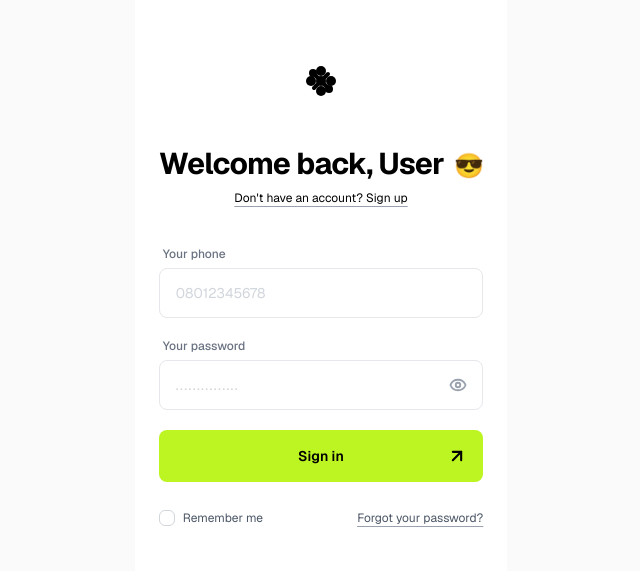
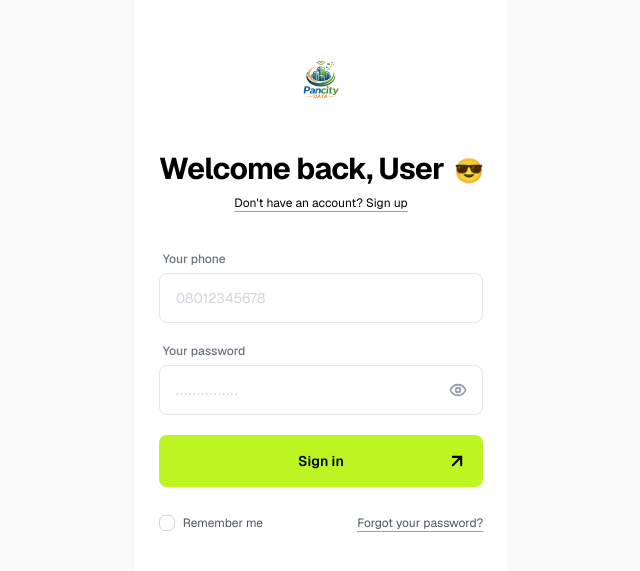
Before and after one commit to AyoNaim/pancity, a Next.js app: page / in a window 1280 px wide. Shown: the part 109-680 px from the top of the page, without its empty margins (319-959 px from the left). Built offline with nearby package versions, Linux system fonts and the light colour scheme.

Commit message:
started unsigned apk generation

```diff
--- a/components/Login.tsx
+++ b/components/Login.tsx
@@ -89,7 +89,7 @@ const Login = () => {
       <div className="w-full max-w-sm flex flex-col items-center">
         {/* Logo */}
         <div className="mb-10">
-          <svg
+          {/* <svg
             width="50"
             height="50"
             viewBox="0 0 50 50"
@@ -109,7 +109,8 @@ const Login = () => {
               strokeWidth="4"
               strokeLinecap="round"
             />
-          </svg>
+          </svg> */}
+          <img src={"./pancity_logo.png"} alt="logo" width={90} height={90} />
         </div>
 
         <h1 className="text-3xl font-bold tracking-tight mb-2 text-center w-full">
--- a/components/Logo.tsx
+++ b/components/Logo.tsx
@@ -1,3 +1,9 @@
-export default function Logo() {
-  return <img src={"./obills.svg"} alt="logo" />;
-}
+// plugins: {
+//   SplashScreen: {
+//     launchShowDuration: 2000,
+//     launchAutoHide: true,
+//     backgroundColor: "#ffffffff",
+//     androidScaleType: "CENTER_CROP",
+//     showSpinner: false,
+//   },
+// },
--- a/components/Signup.tsx
+++ b/components/Signup.tsx
@@ -194,7 +194,7 @@ export default function PersonalDetailsScreen() {
         </div>
 
         <div className="mb-6">
-          <svg
+          {/* <svg
             width="50"
             height="50"
             viewBox="0 0 50 50"
@@ -214,7 +214,8 @@ export default function PersonalDetailsScreen() {
               strokeWidth="4"
               strokeLinecap="round"
             />
-          </svg>
+          </svg> */}
+          <img src={"./pancity_logo.png"} alt="logo" width={90} height={90} />
         </div>
 
         <h1 className="text-[32px] font-bold tracking-tight mb-3">
```
Also changed, not shown: public/pancity_logo.png (added), 2 other files (tests, documents, lock files or other folders).
